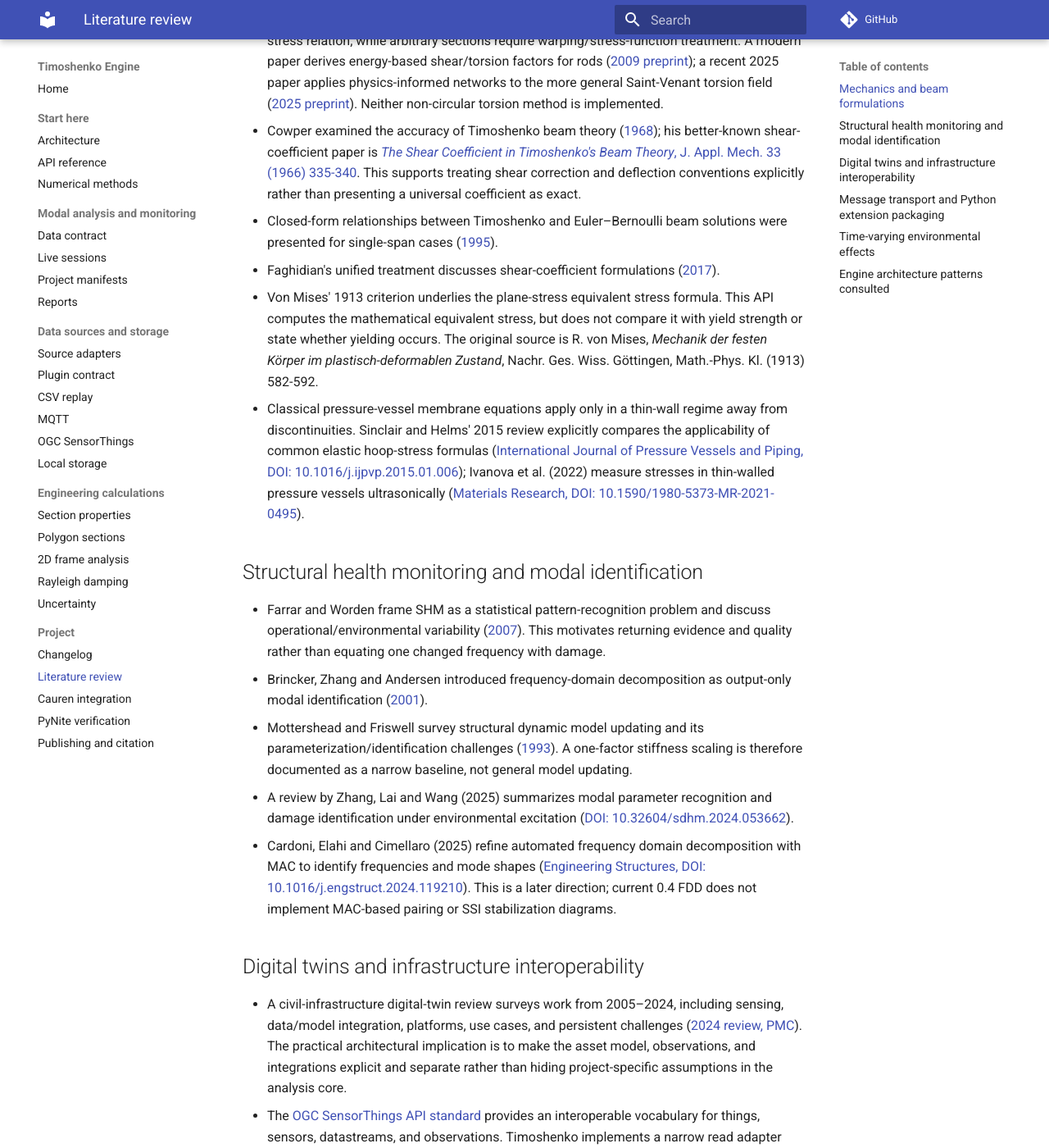
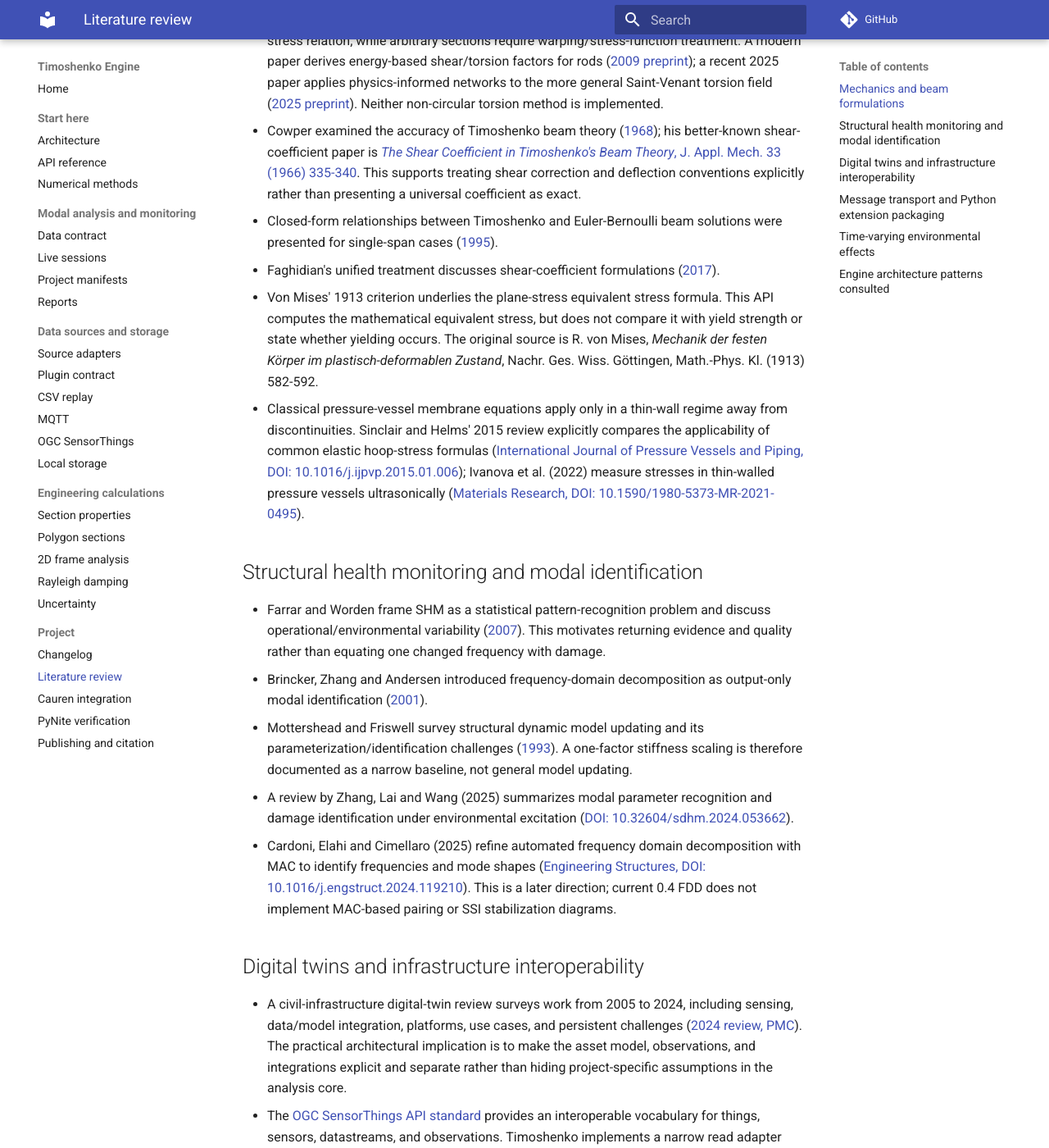
Before and after one commit to Ayberkrk/timoshenko, an MkDocs documentation site: the page built from docs/literature-review.md, in a window 1280 px wide and 1400 px high, scrolled down 557 px. Shown: the whole window at 82% size. Built offline with MkDocs 1.6.1 and Material for MkDocs 9.7.7, drawn with Linux system fonts in a browser that asks for light colours; comment, search, counter and statistics services are not loaded.

Commit message:
Replace Unicode dashes with ASCII text (#48)

```diff
--- a/docs/literature-review.md
+++ b/docs/literature-review.md
@@ -8,7 +8,7 @@
 - Timoshenko's historical shear-deformation beam work established a correction to elementary beam theory; historical record: [On the Correction for Shear of the Differential Equation for Transverse Vibrations of Prismatic Bars (1921)](https://doi.org/10.1080/14786442108636264).
 - Saint-Venant torsion is a foundational elasticity problem; circular shafts have the simple `T/J` stress relation, while arbitrary sections require warping/stress-function treatment. A modern paper derives energy-based shear/torsion factors for rods ([2009 preprint](https://arxiv.org/abs/0912.2622)); a recent 2025 paper applies physics-informed networks to the more general Saint-Venant torsion field ([2025 preprint](https://arxiv.org/abs/2505.12389)). Neither non-circular torsion method is implemented.
 - Cowper examined the accuracy of Timoshenko beam theory ([1968](https://doi.org/10.1061/JMCEA3.0001048)); his better-known shear-coefficient paper is [*The Shear Coefficient in Timoshenko's Beam Theory*, J. Appl. Mech. 33 (1966) 335-340](https://doi.org/10.1115/1.3625046). This supports treating shear correction and deflection conventions explicitly rather than presenting a universal coefficient as exact.
-- Closed-form relationships between Timoshenko and Euler–Bernoulli beam solutions were presented for single-span cases ([1995](https://doi.org/10.1061/%28ASCE%290733-9399%281995%29121%3A6%28763%29)).
+- Closed-form relationships between Timoshenko and Euler-Bernoulli beam solutions were presented for single-span cases ([1995](https://doi.org/10.1061/%28ASCE%290733-9399%281995%29121%3A6%28763%29)).
 - Faghidian's unified treatment discusses shear-coefficient formulations ([2017](https://doi.org/10.1061/%28ASCE%29EM.1943-7889.0001297)).
 - Von Mises' 1913 criterion underlies the plane-stress equivalent stress formula. This API computes the mathematical equivalent stress, but does not compare it with yield strength or state whether yielding occurs. The original source is R. von Mises, *Mechanik der festen Körper im plastisch-deformablen Zustand*, Nachr. Ges. Wiss. Göttingen, Math.-Phys. Kl. (1913) 582-592.
 - Classical pressure-vessel membrane equations apply only in a thin-wall regime away from discontinuities. Sinclair and Helms' 2015 review explicitly compares the applicability of common elastic hoop-stress formulas ([International Journal of Pressure Vessels and Piping, DOI: 10.1016/j.ijpvp.2015.01.006](https://doi.org/10.1016/j.ijpvp.2015.01.006)); Ivanova et al. (2022) measure stresses in thin-walled pressure vessels ultrasonically ([Materials Research, DOI: 10.1590/1980-5373-MR-2021-0495](https://doi.org/10.1590/1980-5373-MR-2021-0495)).
@@ -23,7 +23,7 @@
 
 ## Digital twins and infrastructure interoperability
 
-- A civil-infrastructure digital-twin review surveys work from 2005–2024, including sensing, data/model integration, platforms, use cases, and persistent challenges ([2024 review, PMC](https://pmc.ncbi.nlm.nih.gov/articles/PMC11723349/)). The practical architectural implication is to make the asset model, observations, and integrations explicit and separate rather than hiding project-specific assumptions in the analysis core.
+- A civil-infrastructure digital-twin review surveys work from 2005 to 2024, including sensing, data/model integration, platforms, use cases, and persistent challenges ([2024 review, PMC](https://pmc.ncbi.nlm.nih.gov/articles/PMC11723349/)). The practical architectural implication is to make the asset model, observations, and integrations explicit and separate rather than hiding project-specific assumptions in the analysis core.
 - The [OGC SensorThings API standard](https://www.ogc.org/standards/sensorthings/) provides an interoperable vocabulary for things, sensors, datastreams, and observations. Timoshenko implements a narrow read adapter (see below) and does not claim conformance.
 - OGC's approved [SensorThings API Part 1: Sensing v1.1](https://docs.ogc.org/is/18-088/18-088.html) defines JSON Observation entities and server-driven paging. A conforming Observation includes `phenomenonTime` and `result`; `@iot.nextLink` is opaque and must be followed without appending query options. The 1.5 adapter intentionally reads one configured Datastream Observations collection and explicitly maps its scalar unit/sensor identity; this narrow client is not full standard conformance.
 - OGC's [SensorThings WebSub Extension v1.0](https://docs.ogc.org/is/24-032r1/24-032r1.html) was published in 2026 as asynchronous messaging for SensorThings. It is a candidate later live-delivery path; 1.5 is a bounded HTTP collection reader and does not claim subscription or continuous monitoring.
```
Also changed, not shown: docs/uncertainty.md (+1 -1 lines), 2 other files.
